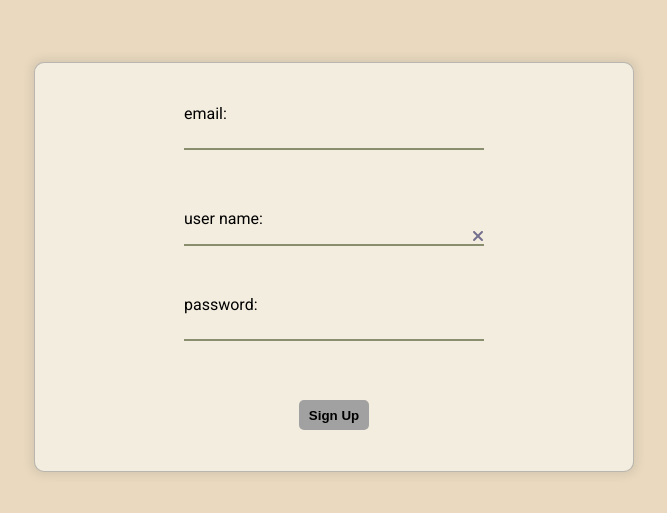
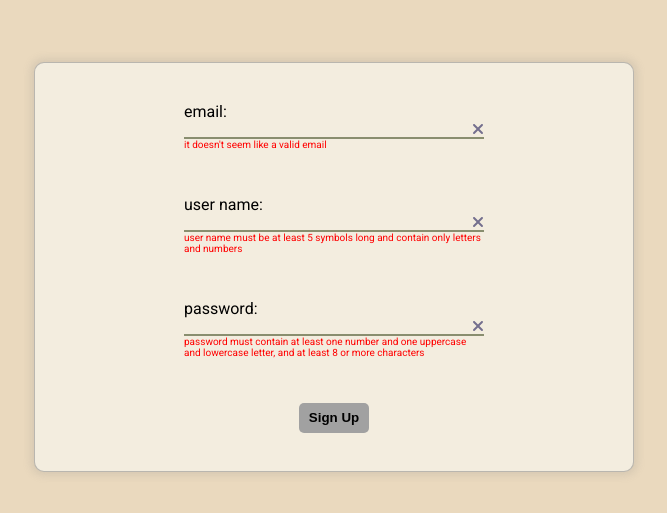
Before and after one commit to bukulele/Gibi, a React (Create React App) app: page /signup in a window 1280 px wide. Shown: the part 133-646 px from the top of the page, without its empty margins (306-973 px from the left). Built offline with nearby package versions, Linux system fonts and the light colour scheme; no server answers.

Commit message:
version 0.6.4

```diff
--- a/package.json
+++ b/package.json
@@ -1,6 +1,6 @@
 {
   "name": "gibi",
-  "version": "0.6.3",
+  "version": "0.6.4",
   "private": true,
   "dependencies": {
     "@babel/core": "^7.0.0",
--- a/public/index.html
+++ b/public/index.html
@@ -1,4 +1,4 @@
-<!-- Gibi tracker app v0.6.3 by bukulele -->
+<!-- Gibi tracker app v0.6.4 by bukulele -->
 <!DOCTYPE html>
 <html lang="en">
   <head>
--- a/src/components/signupForm/signUpArea.js
+++ b/src/components/signupForm/signUpArea.js
@@ -22,7 +22,9 @@ function SignUpArea() {
   const [email, setEmail] = useState("");
   const [password, setPassword] = useState("");
   const [userName, setUserName] = useState("");
+  const [emailOk, setEmailOk] = useState(false);
   const [userNameOk, setUserNameOk] = useState(false);
+  const [passwordOk, setPasswordOk] = useState(false);
   const [timer, setTimer] = useState(null);
   const [readyToSignUp, setReadyToSignUp] = useState(false);
 
@@ -64,6 +66,14 @@ function SignUpArea() {
       .catch((error) => alert(error.message));
   };
 
+  const checkEmail = () => {
+    if (email.match(emailRegExp)) {
+      setEmailOk(true);
+    } else {
+      setEmailOk(false);
+    }
+  };
+
   const checkUserName = () => {
     if (userName.match(usernameRegExp) && userName.length >= 5) {
       getDoc(doc(firestore, "users", userName)).then((docSnap) => {
@@ -78,6 +88,14 @@ function SignUpArea() {
     }
   };
 
+  const checkPassword = () => {
+    if (password.match(passwordRegExp)) {
+      setPasswordOk(true);
+    } else {
+      setPasswordOk(false);
+    }
+  };
+
   useEffect(() => {
     if (timer) clearTimeout(timer);
     if (userName.length < 5) {
@@ -89,44 +107,56 @@ function SignUpArea() {
   }, [userName]);
 
   useEffect(() => {
-    if (
-      userNameOk === true &&
-      email.match(emailRegExp) &&
-      password.match(passwordRegExp)
-    ) {
+    checkEmail();
+  }, [email]);
+
+  useEffect(() => {
+    checkPassword();
+  }, [password]);
+
+  useEffect(() => {
+    if (userNameOk && emailOk && passwordOk) {
       setReadyToSignUp(true);
     } else {
       setReadyToSignUp(false);
     }
-  }, [userNameOk, email, password]);
+  }, [userNameOk, emailOk, passwordOk]);
 
   return (
     <div className={styles.welcomePage}>
       <div className={styles.signUpForm}>
         <div className={styles.inputBlock}>
           <label htmlFor="email">{t("signUpArea.email")}:</label>
+          <div className={styles.inputContainer}>
             <input
+              id="email"
               type="email"
               name="email"
               value={email}
-            className={styles.input}
               onChange={(event) => setEmail(event.target.value)}
               autoComplete="email"
               pattern={emailRegExp}
-            title={t("signUpArea.emailMessage")}
+              title={t("signUpArea.emailHint")}
               required
             ></input>
+            <FontAwesomeIcon
+              icon={emailOk ? faCheck : faTimes}
+              color={emailOk ? "rgb(137, 142, 111)" : "rgb(116, 111, 142)"}
+            />
+          </div>
+          {emailOk ? null : <p>{t("signUpArea.emailMessageWrong")}</p>}
         </div>
         <div className={styles.inputBlock}>
           <label htmlFor="userName">{t("signUpArea.userName")}:</label>
-          <div className={styles.userNameInput}>
+          <div className={styles.inputContainer}>
             <input
+              id="userName"
               type="text"
               name="userName"
               value={userName}
               onChange={(event) => setUserName(event.target.value)}
               autoComplete="nickname"
-              title={t("signUpArea.userNameMessage")}
+              title={t("signUpArea.userNameHint")}
               pattern={usernameRegExp}
               required
             ></input>
@@ -147,20 +177,28 @@ function SignUpArea() {
               }
             />
           </div>
+          {userNameOk ? null : <p>{t("signUpArea.userNameMessageWrong")}</p>}
         </div>
         <div className={styles.inputBlock}>
           <label htmlFor="password">{t("signUpArea.password")}:</label>
+          <div className={styles.inputContainer}>
             <input
+              id="password"
               type="password"
               name="password"
               value={password}
-            className={styles.input}
               onChange={(event) => setPassword(event.target.value)}
               autoComplete="new-password"
               pattern="(?=.*\d)(?=.*[a-z])(?=.*[A-Z]).{8,}"
-            title={t("signUpArea.passwordMessage")}
+              title={t("signUpArea.passwordHint")}
               required
             ></input>
+            <FontAwesomeIcon
+              icon={passwordOk ? faCheck : faTimes}
+              color={passwordOk ? "rgb(137, 142, 111)" : "rgb(116, 111, 142)"}
+            />
+          </div>
+          {passwordOk ? null : <p>{t("signUpArea.passwordMessageWrong")}</p>}
         </div>
         <div className={styles.buttonsBlock}>
           <Button
--- a/src/components/signupForm/signUpArea.module.css
+++ b/src/components/signupForm/signUpArea.module.css
@@ -28,22 +28,18 @@
   width: 300px;
 }
 
-.input {
-  margin: 10px auto;
-  width: 100%;
-  border: none;
-  border-bottom: 2px solid rgb(137, 142, 111);
-  background-color: transparent;
-  outline: none;
+.inputBlock p {
+  font-size: 10px;
+  color: red;
 }
 
-.userNameInput {
+.inputContainer {
   display: flex;
   border-bottom: 2px solid rgb(137, 142, 111);
   width: 100%;
 }
 
-.userNameInput input {
+.inputContainer input {
   border: none;
   background-color: transparent;
   outline: none;
--- a/src/components/welcomePage/welcomePage.module.css
+++ b/src/components/welcomePage/welcomePage.module.css
@@ -115,7 +115,17 @@
   background-color: red;
 }
 
-.signInButton {
+.buttonsBlock {
+  width: 100%;
+  display: flex;
+  justify-content: center;
+  align-items: center;
+  gap: 20px;
+}
+
+.signInButton,
+.restorePasswordButton,
+.cancelButton {
   border: none;
   border-radius: 5px;
   height: 30px;
@@ -125,8 +135,13 @@
   background-color: rgb(137, 142, 111);
 }
 
-.signInButton:hover {
+.signInButton:hover,
+.restorePasswordButton:hover {
   background-color: rgb(116, 111, 142);
+}
+
+.cancelButton:hover {
+  background-color: red;
 }
 
 .langButtons {
--- a/src/locales/en/translation.json
+++ b/src/locales/en/translation.json
@@ -6,15 +6,21 @@
     "password": "password",
     "signIn": "Sign In",
     "signOutButton": "Sign Out",
-    "createAccount": "Create account"
+    "createAccount": "Create account",
+    "restorePasswordWindow": "We are going to send you an email with the link for restoring your password",
+    "restorePassword": "Restore password",
+    "cancelButton": "Cancel"
   },
   "signUpArea": {
     "email": "email",
-    "emailMessage": "please enter a valid email, as we will send you a confirmation letter",
+    "emailHint": "please enter a valid email, as we will send you a confirmation letter",
+    "emailMessageWrong": "it doesn't seem like a valid email",
     "userName": "user name",
-    "userNameMessage": "user name must be at least 5 symbols long and contain only letters and numbers",
+    "userNameHint": "user name must be at least 5 symbols long and contain only letters and numbers",
+    "userNameMessageWrong": "user name must be at least 5 symbols long and contain only letters and numbers",
     "password": "password",
-    "passwordMessage": "Must contain at least one number and one uppercase and lowercase letter, and at least 8 or more characters",
+    "passwordHint": "must contain at least one number and one uppercase and lowercase letter, and at least 8 or more characters",
+    "passwordMessageWrong": "password must contain at least one number and one uppercase and lowercase letter, and at least 8 or more characters",
     "signUp": "Sign Up"
   },
   "userArea": {
--- a/src/locales/ru/translation.json
+++ b/src/locales/ru/translation.json
@@ -6,15 +6,21 @@
     "password": "пароль",
     "signIn": "Войти",
     "signOutButton": "Выйти",
-    "createAccount": "Создать аккаунт"
+    "createAccount": "Создать аккаунт",
+    "restorePasswordWindow": "Мы отправим тебе письмо со ссылкой для восстановления пароля",
+    "restorePassword": "Восстановить пароль",
+    "cancelButton": "Отменить"
   },
   "signUpArea": {
     "email": "электронная почта",
-    "emailMessage": "пожалуйста, введи настоящий адрес электронной почты - мы отправим тебе письмо для подтверждения адреса",
+    "emailHint": "пожалуйста, введи настоящий адрес электронной почты - мы отправим тебе письмо для подтверждения адреса",
+    "emailMessageWrong": "это непохоже на настоящий email",
     "userName": "ник",
-    "userNameMessage": "ник должен содержать как минимум 5 символов и содержать только буквы латинского алфавита и цифры",
+    "userNameHint": "ник должен содержать как минимум 5 символов и содержать только буквы латинского алфавита и цифры",
+    "userNameMessageWrong": "ник должен содержать как минимум 5 символов и содержать только буквы латинского алфавита и цифры",
     "password": "пароль",
-    "passwordMessage": "должна быть как минимум одна цифра, одна заглавная и одна строчная буквы, и не менее 8 символов суммарно",
+    "passwordHint": "должна быть как минимум одна цифра, одна заглавная и одна строчная буквы, и не менее 8 символов суммарно",
+    "passwordMessageWrong": "в пароле должна быть как минимум одна цифра, одна заглавная и одна строчная буквы, и не менее 8 символов суммарно",
     "signUp": "Создать"
   },
   "userArea": {
```
Also changed, not shown: src/components/welcomePage/welcomePage.js (+63 -1 lines), src/misc/gibi_face.png, 1 other file (tests, documents, lock files or other folders). Lines whose indentation alone changed are shown as unchanged.
